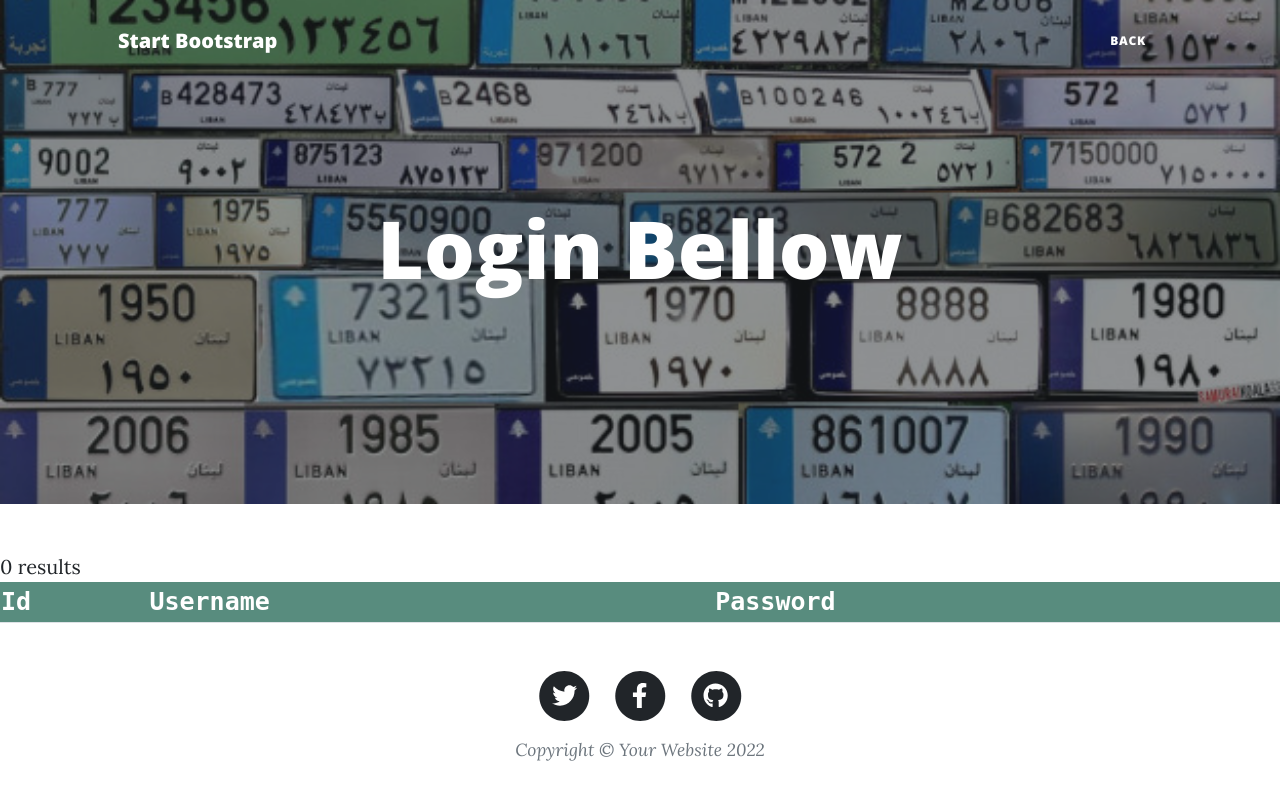
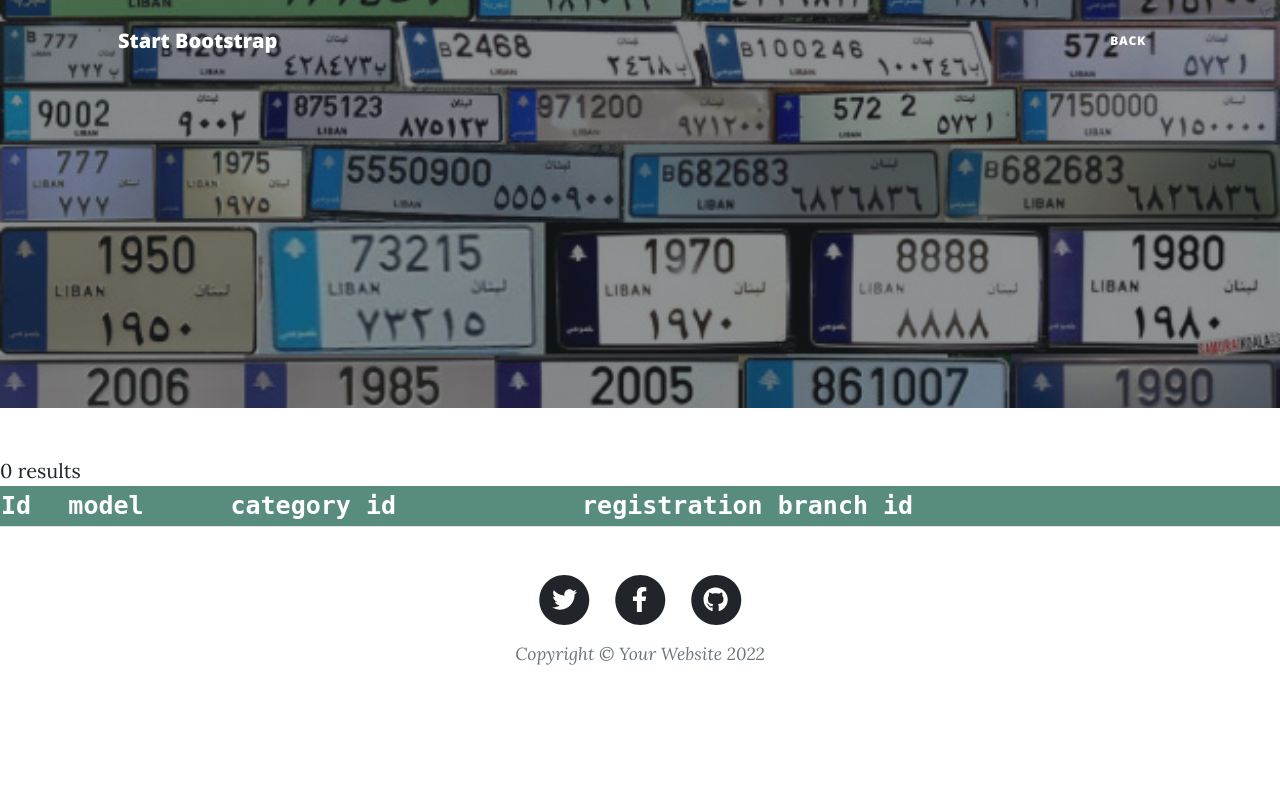
Before and after one commit to tarek5171/dbms_final_project, a PHP site: page /clients_cars.php in a window 1280 px wide. After the commit the page ends 665 px from the top, so only its background shows below. Run offline with PHP 8.4, Linux system fonts and the light colour scheme; data that the repository does not hold is empty; some libraries are stand-ins or nearby versions.

Commit message:
Add files via upload

```diff
--- a/clients_cars.php
+++ b/clients_cars.php
@@ -38,7 +38,7 @@
                 <div class="row gx-4 gx-lg-5 justify-content-center">
                     <div class="col-md-10 col-lg-8 col-xl-7">
                         <div class="page-heading">
-                            <h1>Login Bellow</h1>
+                            <h1></h1>
 
                         </div>
                     </div>
@@ -67,8 +67,9 @@ tr:nth-child(even) {background-color: #f2f2f2}
 <table>
 <tr>
 <th>Id</th>
-<th>Username</th>
-<th>Password</th>
+<th>model</th>
+<th>category id</th>
+<th>registration branch id</th>
 </tr>
 <?php
 session_start();
@@ -94,7 +95,7 @@ if ($conn->connect_error) {
 
 
 
-    $sql = "SELECT cars.id, cars.model_name, cars.category_id FROM car_reg, cars WHERE car_reg.car_id = cars.id AND car_reg.clients_id =?"; // SQL with parameters
+    $sql = "SELECT cars.id, cars.model_name, cars.category_id, car_reg.branch_id FROM car_reg, cars WHERE car_reg.car_id = cars.id AND car_reg.clients_id =?"; // SQL with parameters
     $stmt = $conn->prepare($sql);
     $stmt->bind_param("i", $_SESSION['client_vc_id']);
     $stmt->execute();
@@ -103,8 +104,8 @@ if ($conn->connect_error) {
 if ($result->num_rows > 0) {
 // output data of each row
 while($row = $result->fetch_assoc()) {
-echo "<tr><td>" . $row["id"]. "</td><td>" . $row["model_name"] . "</td><td>"
-. $row["category_id"]. "</td></tr>";
+echo "<tr><td>" . $row["id"]. "</td><td>" . $row["model_name"] . "</td><td>". $row["category_id"] . "</td><td>"
+. $row["branch_id"]. "</td></tr>" ;
 }
 echo "</table>";
 } else { echo "0 results"; }
```
